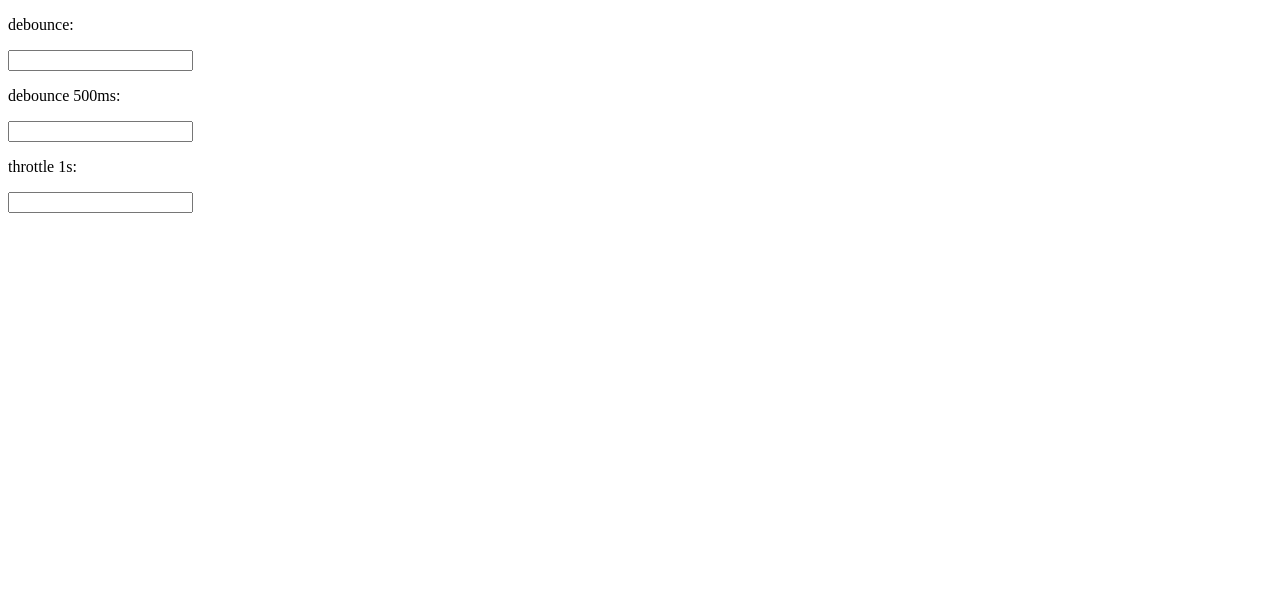
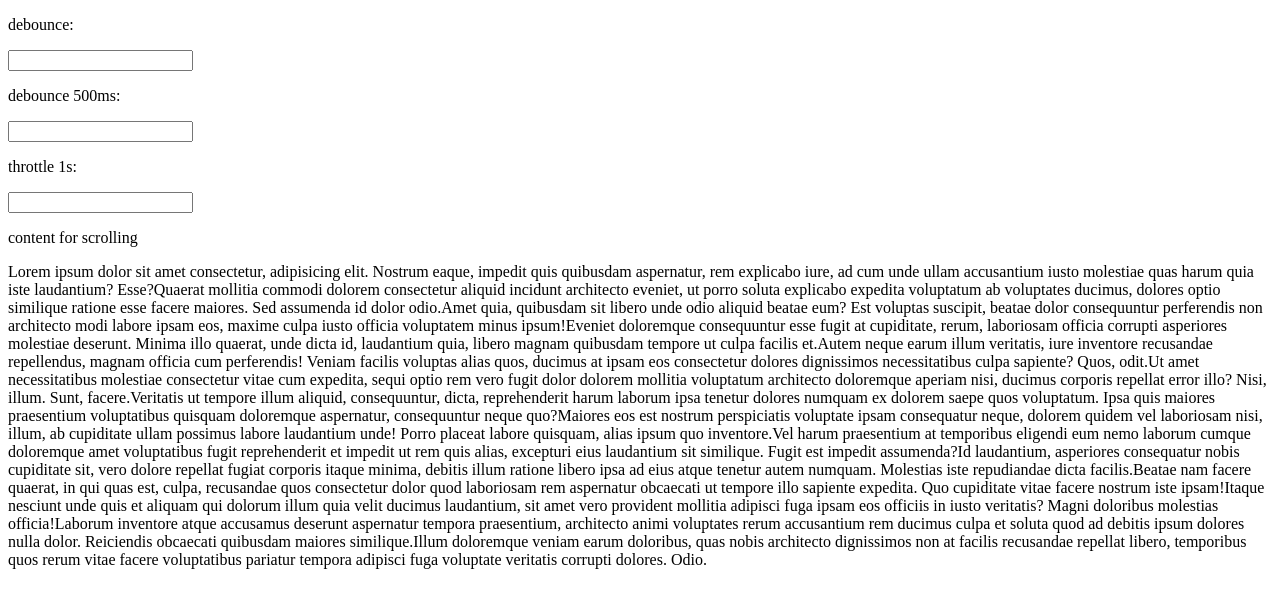
Before and after one commit to dreiv/ng-event-manager, an Angular app: page / in a window 1280 px wide. Shown: the top 608 px of the page. Built offline with nearby package versions, Linux system fonts and the light colour scheme.

Commit message:
added event listener on window

```diff
--- a/src/app/app.component.html
+++ b/src/app/app.component.html
@@ -3,4 +3,89 @@
 <p>debounce 500ms:</p>
 <input (keyup.debounce.500)="doSomething($event)" />
 <p>throttle 1s:</p>
-<input (keyup.throttle.1000)="doSomething($event)" />
+<input (window:scroll.throttle.1000)="doSomething($event)" />
+
+<p>content for scrolling</p>
+
+<p>
+  <span
+    >Lorem ipsum dolor sit amet consectetur, adipisicing elit. Nostrum eaque,
+    impedit quis quibusdam aspernatur, rem explicabo iure, ad cum unde ullam
+    accusantium iusto molestiae quas harum quia iste laudantium? Esse?</span
+  >
+  <span
+    >Quaerat mollitia commodi dolorem consectetur aliquid incidunt architecto
+    eveniet, ut porro soluta explicabo expedita voluptatum ab voluptates
+    ducimus, dolores optio similique ratione esse facere maiores. Sed assumenda
+    id dolor odio.</span
+  >
+  <span
+    >Amet quia, quibusdam sit libero unde odio aliquid beatae eum? Est voluptas
+    suscipit, beatae dolor consequuntur perferendis non architecto modi labore
+    ipsam eos, maxime culpa iusto officia voluptatem minus ipsum!</span
+  >
+  <span
+    >Eveniet doloremque consequuntur esse fugit at cupiditate, rerum, laboriosam
+    officia corrupti asperiores molestiae deserunt. Minima illo quaerat, unde
+    dicta id, laudantium quia, libero magnam quibusdam tempore ut culpa facilis
+    et.</span
+  >
+  <span
+    >Autem neque earum illum veritatis, iure inventore recusandae repellendus,
+    magnam officia cum perferendis! Veniam facilis voluptas alias quos, ducimus
+    at ipsam eos consectetur dolores dignissimos necessitatibus culpa sapiente?
+    Quos, odit.</span
+  >
+  <span
+    >Ut amet necessitatibus molestiae consectetur vitae cum expedita, sequi
+    optio rem vero fugit dolor dolorem mollitia voluptatum architecto doloremque
+    aperiam nisi, ducimus corporis repellat error illo? Nisi, illum. Sunt,
+    facere.</span
+  >
+  <span
+    >Veritatis ut tempore illum aliquid, consequuntur, dicta, reprehenderit
+    harum laborum ipsa tenetur dolores numquam ex dolorem saepe quos voluptatum.
+    Ipsa quis maiores praesentium voluptatibus quisquam doloremque aspernatur,
+    consequuntur neque quo?</span
+  >
+  <span
+    >Maiores eos est nostrum perspiciatis voluptate ipsam consequatur neque,
+    dolorem quidem vel laboriosam nisi, illum, ab cupiditate ullam possimus
+    labore laudantium unde! Porro placeat labore quisquam, alias ipsum quo
+    inventore.</span
+  >
+  <span
+    >Vel harum praesentium at temporibus eligendi eum nemo laborum cumque
+    doloremque amet voluptatibus fugit reprehenderit et impedit ut rem quis
+    alias, excepturi eius laudantium sit similique. Fugit est impedit
+    assumenda?</span
+  >
+  <span
+    >Id laudantium, asperiores consequatur nobis cupiditate sit, vero dolore
+    repellat fugiat corporis itaque minima, debitis illum ratione libero ipsa ad
+    eius atque tenetur autem numquam. Molestias iste repudiandae dicta
+    facilis.</span
+  >
+  <span
+    >Beatae nam facere quaerat, in qui quas est, culpa, recusandae quos
+    consectetur dolor quod laboriosam rem aspernatur obcaecati ut tempore illo
+    sapiente expedita. Quo cupiditate vitae facere nostrum iste ipsam!</span
+  >
+  <span
+    >Itaque nesciunt unde quis et aliquam qui dolorum illum quia velit ducimus
+    laudantium, sit amet vero provident mollitia adipisci fuga ipsam eos
+    officiis in iusto veritatis? Magni doloribus molestias officia!</span
+  >
+  <span
+    >Laborum inventore atque accusamus deserunt aspernatur tempora praesentium,
+    architecto animi voluptates rerum accusantium rem ducimus culpa et soluta
+    quod ad debitis ipsum dolores nulla dolor. Reiciendis obcaecati quibusdam
+    maiores similique.</span
+  >
+  <span
+    >Illum doloremque veniam earum doloribus, quas nobis architecto dignissimos
+    non at facilis recusandae repellat libero, temporibus quos rerum vitae
+    facere voluptatibus pariatur tempora adipisci fuga voluptate veritatis
+    corrupti dolores. Odio.</span
+  >
+</p>
--- a/src/app/app.module.ts
+++ b/src/app/app.module.ts
@@ -1,6 +1,5 @@
-import { DeferEventsPluginService } from './defer-events-plugin.service';
+import { DEFER_EVENTS_PLUGINS_PROVIDER } from './defer-events-plugin.service';
 import { BrowserModule } from '@angular/platform-browser';
-import { EVENT_MANAGER_PLUGINS } from '@angular/platform-browser';
 import { NgModule } from '@angular/core';
 
 import { AppComponent } from './app.component';
@@ -8,13 +7,7 @@ import { AppComponent } from './app.component';
 @NgModule({
   declarations: [AppComponent],
   imports: [BrowserModule],
-  providers: [
-    {
-      multi: true,
-      provide: EVENT_MANAGER_PLUGINS,
-      useClass: DeferEventsPluginService
-    }
-  ],
+  providers: [DEFER_EVENTS_PLUGINS_PROVIDER],
   bootstrap: [AppComponent]
 })
 export class AppModule {}
--- a/src/app/defer-events-plugin.service.ts
+++ b/src/app/defer-events-plugin.service.ts
@@ -1,11 +1,12 @@
-import { Injectable } from '@angular/core';
-import { EventManager } from '@angular/platform-browser';
+import { Injectable, Inject, Provider } from '@angular/core';
+import { DOCUMENT } from '@angular/common';
+import { EVENT_MANAGER_PLUGINS, EventManager } from '@angular/platform-browser';
 
 @Injectable({
   providedIn: 'root'
 })
 export class DeferEventsPluginService {
-  constructor() {}
+  constructor(@Inject(DOCUMENT) private _document: Document) {}
 
   manager: EventManager;
 
@@ -13,7 +14,7 @@ export class DeferEventsPluginService {
     return /debounce|throttle/.test(eventName);
   }
 
-  addEventListener(element, eventName, originalHandler): Function {
+  addEventListener(targetElement, eventName, originalHandler): any {
     const [name, method, milliseconds = 300] = eventName.split('.');
 
     const innerHandler = (event) =>
@@ -28,13 +29,26 @@ export class DeferEventsPluginService {
     }
 
     this.manager.getZone().runOutsideAngular(() => {
-      element.addEventListener(name, handler);
+      targetElement.addEventListener(name, handler);
     });
 
     return () => {
-      element.removeEventListener(name, handler);
+      targetElement.removeEventListener(name, handler);
       handler = null;
     };
+  }
+
+  addGlobalEventListener(
+    selector: string,
+    eventName: string,
+    handler: (event: Event) => void
+  ): () => void {
+    let element;
+
+    if (selector === 'window') {
+      element = this._document.defaultView;
+    }
+    return this.addEventListener(element, eventName, handler);
   }
 }
 
@@ -78,3 +92,10 @@ const throttle = (callback, delay) => {
 
   return throttledEventHandler;
 };
+
+export const DEFER_EVENTS_PLUGINS_PROVIDER: Provider = {
+  provide: EVENT_MANAGER_PLUGINS,
+  useClass: DeferEventsPluginService,
+  deps: [DOCUMENT],
+  multi: true
+};
```
